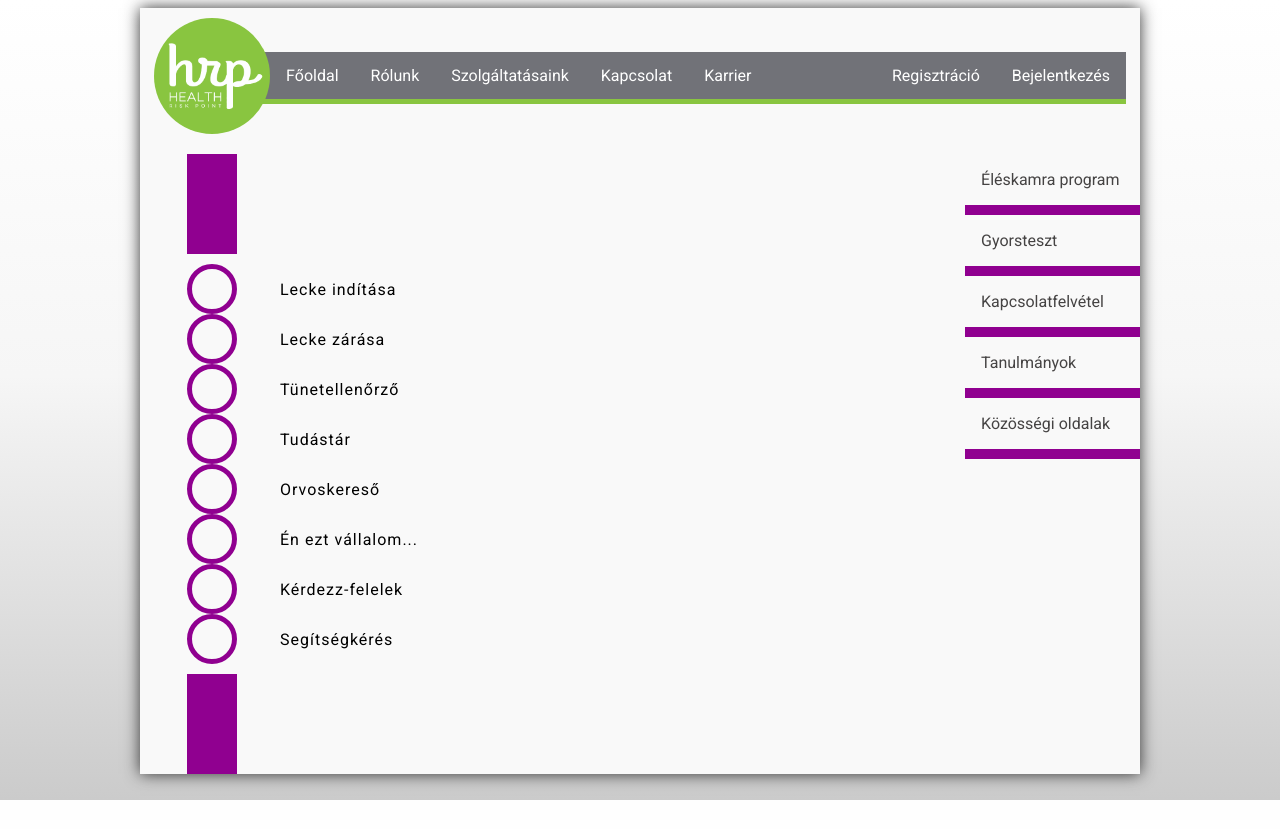
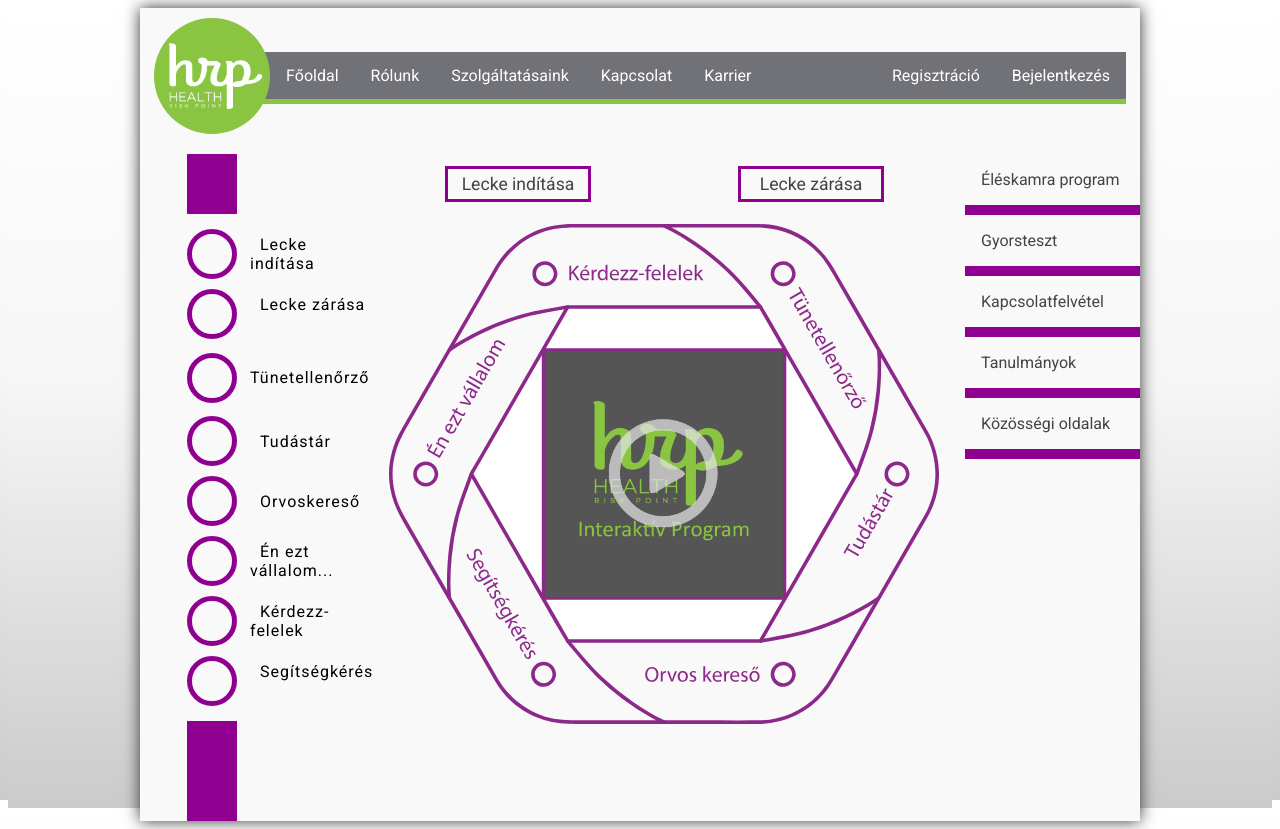
Before and after one commit to stipistopi/hrp, a PHP site: page /main/lecke.html in a window 1280 px wide. Before the commit the page ends 800 px from the top, so only its background shows below. Run offline with PHP 8.4, Linux system fonts and the light colour scheme.

Commit message:
lecke: add hexagon with a fake video

```diff
--- /dev/null
+++ b/main/css/lecke.css
@@ -0,0 +1,48 @@
+div.lecke {
+	position: relative;
+	left: -12px;
+	top: 0;
+	float: right;
+}
+
+div.lecke-vid-container {
+	position: absolute;
+	width: 238px;
+	left: 156px;
+	top: 127px;
+	background-color: #555555;
+	height: 246px;
+}
+
+img.lecke-vid {
+	width: 100%;
+	position: absolute;
+    margin: auto;
+    top: 0;
+    left: 0;
+    right: 0;
+    bottom: 0;
+}
+
+.content-right {
+	position: relative;
+	left: -20px;
+}
+
+.lecke-upper-1 {
+	border: 3px solid #900090;
+	font-size: 1.1em;
+	padding: 5px;
+	width: 130px;
+	text-align: center;
+	margin-left: 195px;
+}
+
+.lecke-upper-2 {
+	border: 3px solid #900090;
+	font-size: 1.1em;
+	padding: 5px;
+	width: 130px;
+	text-align: center;
+	margin-left: 147px;
+}
--- a/main/css/style.css
+++ b/main/css/style.css
@@ -99,6 +99,10 @@ html, body {
     height: 100%;
 }
 
+.vertical-padding-5 {
+    padding: 5px 0;
+}
+
 .vertical-padding-10 {
     padding: 10px 0;
 }
--- a/main/lecke.html
+++ b/main/lecke.html
@@ -7,6 +7,7 @@
     <link rel="stylesheet" type="text/css" href="css/menu.css">
     <link rel="stylesheet" type="text/css" href="css/fonts.css">
     <link rel="stylesheet" type="text/css" href="css/component.css">
+    <link rel="stylesheet" type="text/css" href="css/lecke.css">
 </head>
 <body>
 <div id="page-wrapper">
@@ -32,7 +33,16 @@
                 <div class="content-left">
                     <div class="line-magenta"></div>
                 </div>
-                <div class="content-right" style="height:100px;"></div>
+                <div class="content-right" style="height:60px;">
+                    <div class="lecke-upper-1">Lecke indítása</div>
+                    <div class="lecke-upper-2">Lecke zárása</div>
+                </div>
+            </div>
+            <div class="lecke">
+                <img src="images/lecke.svg" width=550>
+                <div class="lecke-vid-container">
+                    <img src="images/fakevid.png" class="lecke-vid">
+                </div>
             </div>
             <div class="flexbox-container vertical-padding-5">
                 <div class="content-left">
```
Also changed, not shown: main/images/lecke.svg (added).
